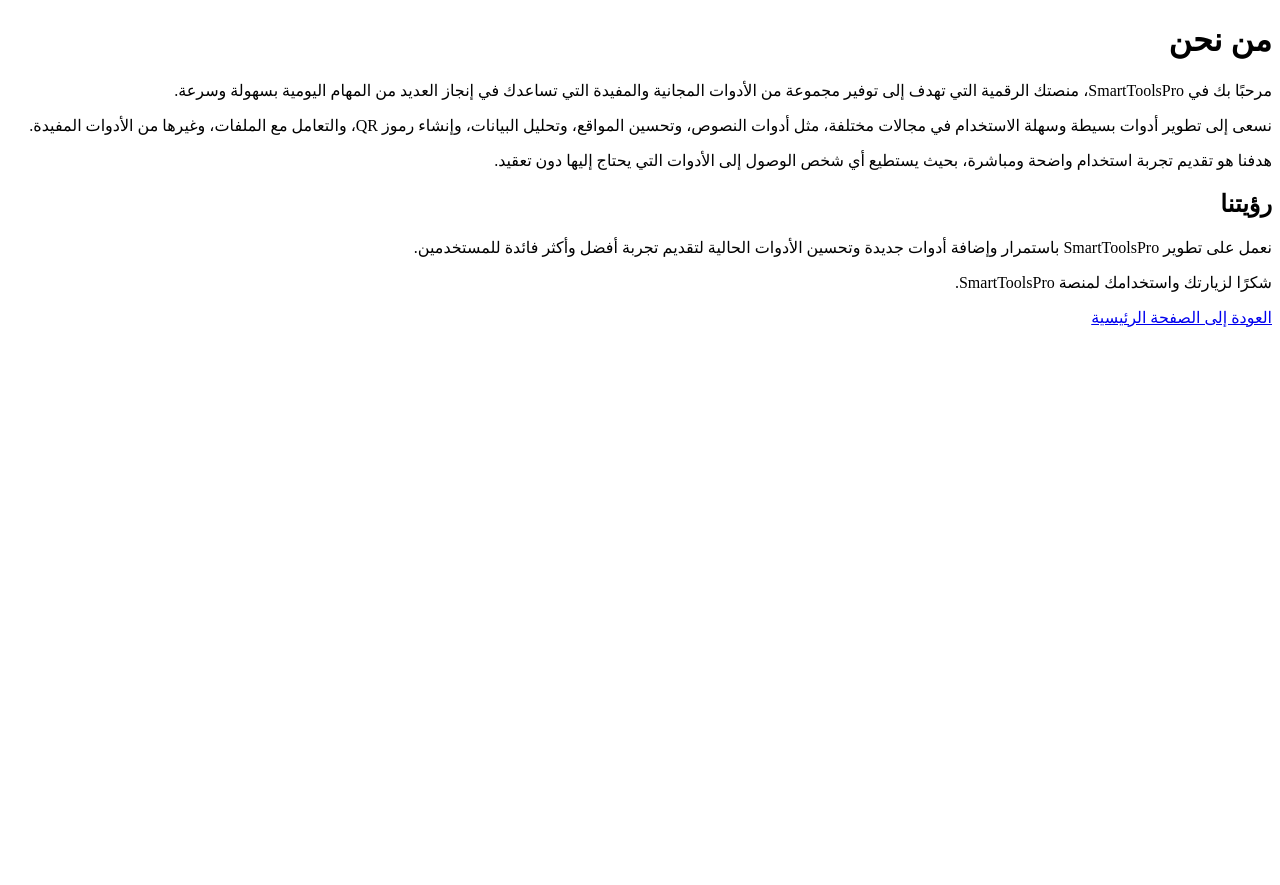
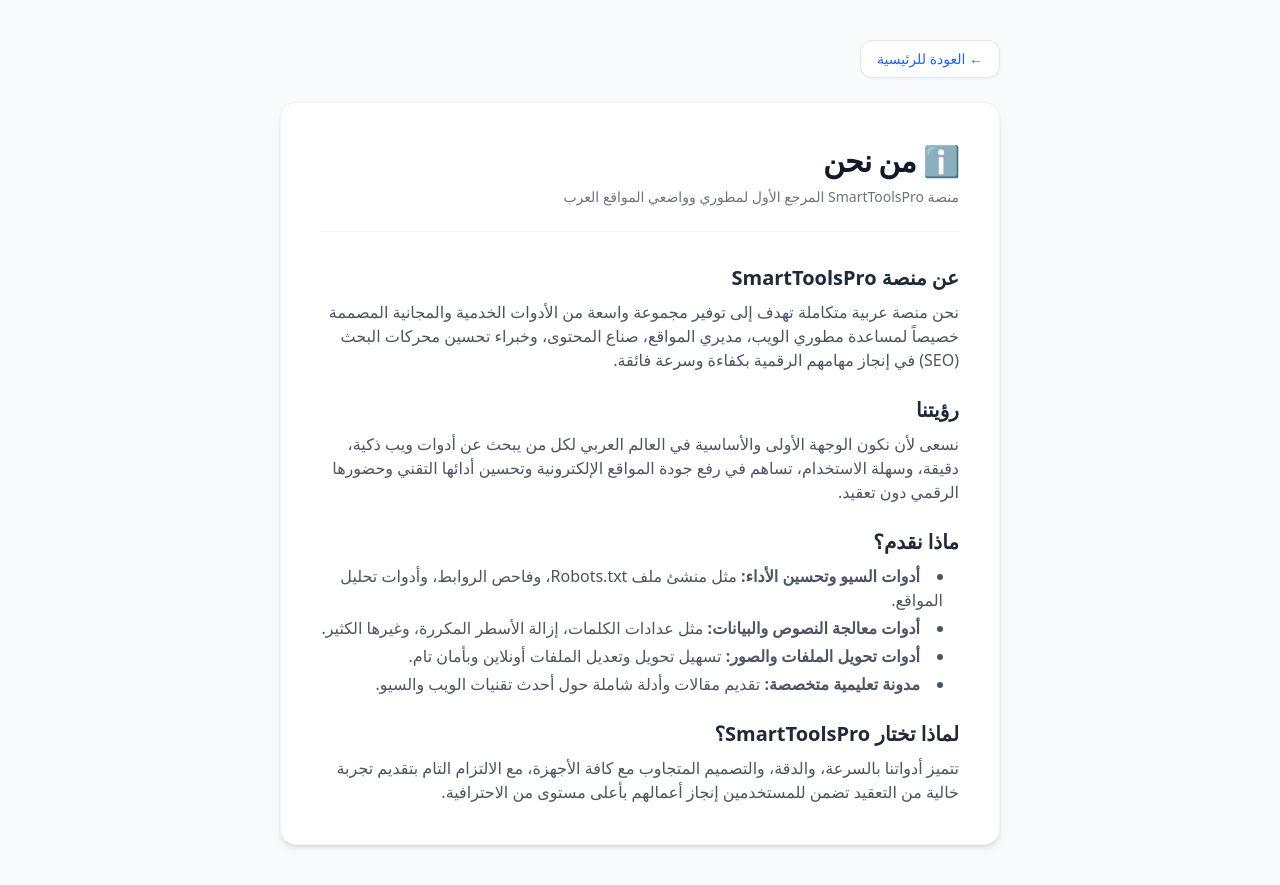
Before and after one commit to almasry00300/smart-tools-pro, a Flask app: page /about in a window 1280 px wide. Before the commit the page ends 327 px from the top, so only its background shows below. Run offline with Flask 3, Linux system fonts and the light colour scheme; some libraries are stand-ins or nearby versions.

Commit message:
add about us page

```diff
--- a/templates/about.html
+++ b/templates/about.html
@@ -1,48 +1,52 @@
 <!DOCTYPE html>
 <html lang="ar" dir="rtl">
 <head>
-    <script async src="https://pagead2.googlesyndication.com/pagead/js/adsbygoogle.js?client=ca-pub-2246897924284842" crossorigin="anonymous"></script>
-
     <meta charset="UTF-8">
     <meta name="viewport" content="width=device-width, initial-scale=1.0">
-    <title>من نحن - SmartToolsPro</title>
-    <meta name="description" content="تعرف على SmartToolsPro ومنصة الأدوات الرقمية المجانية التي نقدمها للمستخدمين.">
-    <script async src="https://pagead2.googlesyndication.com/pagead/js/adsbygoogle.js?client=ca-pub-2246897924204842" crossorigin="anonymous"></script>
+    <title>من نحن | SmartToolsPro</title>
+    <script src="https://cdn.tailwindcss.com"></script>
 </head>
-<body>
-    <main>
-        <h1>من نحن</h1>
+<body class="bg-gray-50 text-gray-800 font-sans antialiased">
+    <div class="max-w-3xl mx-auto px-4 sm:px-6 py-10">
+        <div class="mb-6">
+            <a href="/" class="inline-flex items-center text-sm font-medium text-blue-600 hover:text-blue-800 bg-white shadow-sm border border-gray-200 px-4 py-2 rounded-xl transition">
+                ← العودة للرئيسية
+            </a>
+        </div>
 
-        <p>
-            مرحبًا بك في SmartToolsPro، منصتك الرقمية التي تهدف إلى توفير مجموعة من الأدوات
-            المجانية والمفيدة التي تساعدك في إنجاز العديد من المهام اليومية بسهولة وسرعة.
-        </p>
+        <div class="bg-white shadow-md border border-gray-100 rounded-2xl p-6 sm:p-10 space-y-8">
+            <header class="border-b border-gray-100 pb-6">
+                <h1 class="text-2xl sm:text-3xl font-extrabold text-gray-900 tracking-tight">ℹ️ من نحن</h1>
+                <p class="text-sm text-gray-500 mt-2">منصة SmartToolsPro المرجع الأول لمطوري وواضعي المواقع العرب</p>
+            </header>
 
-        <p>
-            نسعى إلى تطوير أدوات بسيطة وسهلة الاستخدام في مجالات مختلفة، مثل أدوات النصوص،
-            وتحسين المواقع، وتحليل البيانات، وإنشاء رموز QR، والتعامل مع الملفات، وغيرها من
-            الأدوات المفيدة.
-        </p>
+            <div class="space-y-6 text-gray-600 leading-relaxed text-sm sm:text-base">
+                <section class="space-y-2">
+                    <h2 class="text-lg sm:text-xl font-bold text-gray-800">عن منصة SmartToolsPro</h2>
+                    <p>نحن منصة عربية متكاملة تهدف إلى توفير مجموعة واسعة من الأدوات الخدمية والمجانية المصممة خصيصاً لمساعدة مطوري الويب، مديري المواقع، صناع المحتوى، وخبراء تحسين محركات البحث (SEO) في إنجاز مهامهم الرقمية بكفاءة وسرعة فائقة.</p>
+                </section>
 
-        <p>
-            هدفنا هو تقديم تجربة استخدام واضحة ومباشرة، بحيث يستطيع أي شخص الوصول إلى الأدوات
-            التي يحتاج إليها دون تعقيد.
-        </p>
+                <section class="space-y-2">
+                    <h2 class="text-lg sm:text-xl font-bold text-gray-800">رؤيتنا</h2>
+                    <p>نسعى لأن نكون الوجهة الأولى والأساسية في العالم العربي لكل من يبحث عن أدوات ويب ذكية، دقيقة، وسهلة الاستخدام، تساهم في رفع جودة المواقع الإلكترونية وتحسين أدائها التقني وحضورها الرقمي دون تعقيد.</p>
+                </section>
 
-        <h2>رؤيتنا</h2>
+                <section class="space-y-2">
+                    <h2 class="text-lg sm:text-xl font-bold text-gray-800">ماذا نقدم؟</h2>
+                    <ul class="list-disc list-inside space-y-1 pr-4 text-gray-600">
+                        <li><strong>أدوات السيو وتحسين الأداء:</strong> مثل منشئ ملف Robots.txt، وفاحص الروابط، وأدوات تحليل المواقع.</li>
+                        <li><strong>أدوات معالجة النصوص والبيانات:</strong> مثل عدادات الكلمات، إزالة الأسطر المكررة، وغيرها الكثير.</li>
+                        <li><strong>أدوات تحويل الملفات والصور:</strong> تسهيل تحويل وتعديل الملفات أونلاين وبأمان تام.</li>
+                        <li><strong>مدونة تعليمية متخصصة:</strong> تقديم مقالات وأدلة شاملة حول أحدث تقنيات الويب والسيو.</li>
+                    </ul>
+                </section>
 
-        <p>
-            نعمل على تطوير SmartToolsPro باستمرار وإضافة أدوات جديدة وتحسين الأدوات الحالية
-            لتقديم تجربة أفضل وأكثر فائدة للمستخدمين.
-        </p>
-
-        <p>
-            شكرًا لزيارتك واستخدامك لمنصة SmartToolsPro.
-        </p>
-
-        <p>
-            <a href="/">العودة إلى الصفحة الرئيسية</a>
-        </p>
-    </main>
+                <section class="space-y-2">
+                    <h2 class="text-lg sm:text-xl font-bold text-gray-800">لماذا تختار SmartToolsPro؟</h2>
+                    <p>تتميز أدواتنا بالسرعة، والدقة، والتصميم المتجاوب مع كافة الأجهزة، مع الالتزام التام بتقديم تجربة خالية من التعقيد تضمن للمستخدمين إنجاز أعمالهم بأعلى مستوى من الاحترافية.</p>
+                </section>
+            </div>
+        </div>
+    </div>
 </body>
 </html>
```
